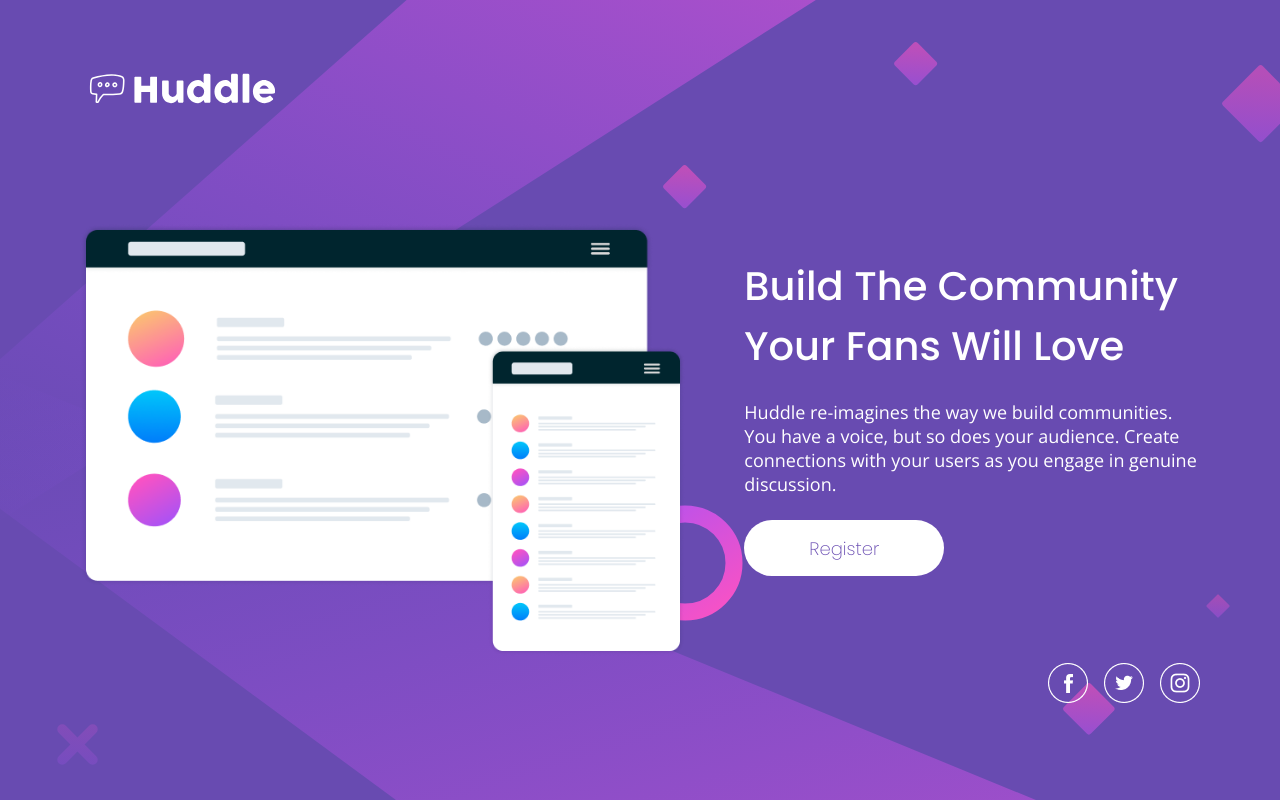
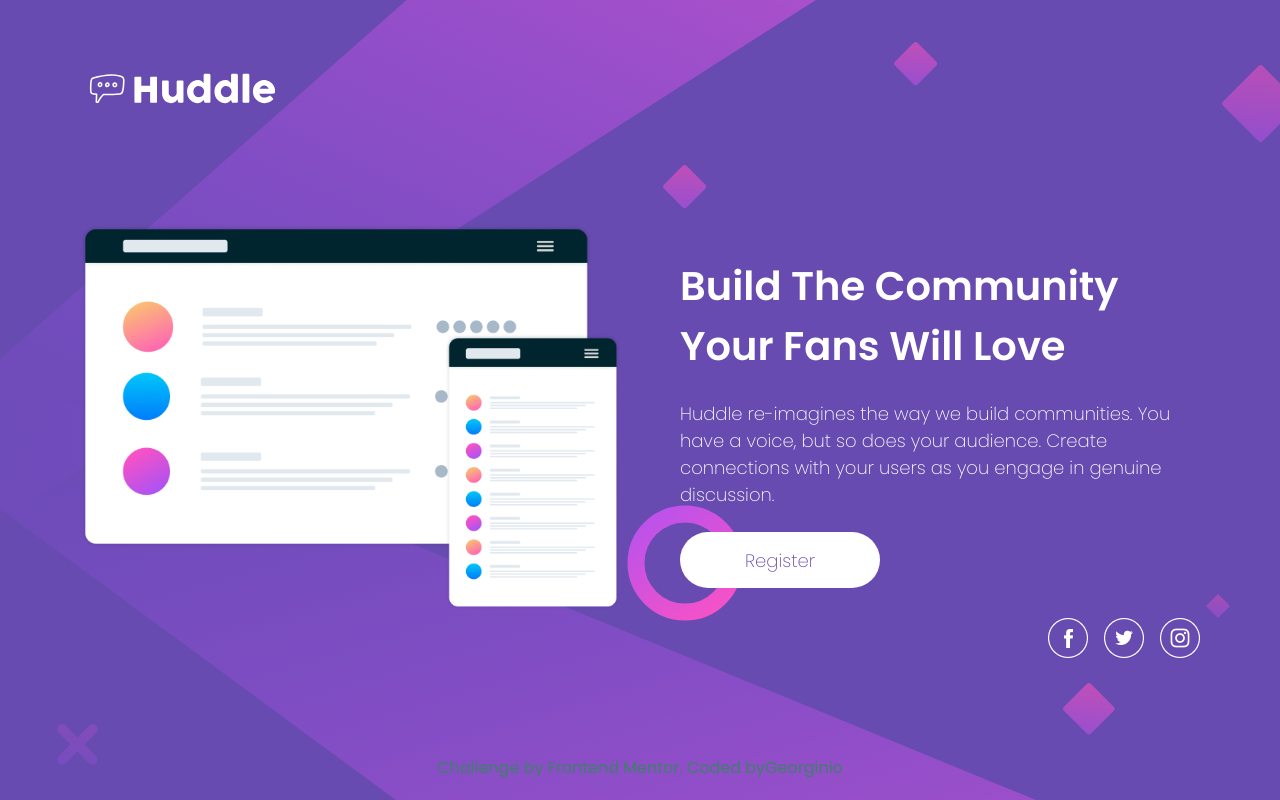
Before and after one commit to Georginio-prod/Huddle-landing-page, a website built with Vite: page index.html in a window 1280 px wide. Built offline with nearby package versions, Linux system fonts and the light colour scheme.

Commit message:
add the link for my github page

```diff
--- a/index.html
+++ b/index.html
@@ -53,5 +53,20 @@
         </div>
       </div>
     </div>
+
+    <div class="attribution">
+      Challenge by
+      <a
+        href="https://www.frontendmentor.io/challenges/huddle-landing-page-with-a-single-introductory-section-B_2Wvxgi0"
+        target="_blank"
+        style="text-decoration: none"
+        >&nbsp;Frontend Mentor</a
+      >. Coded by
+      <a
+        href="https://github.com/Georginio-prod/Huddle-landing-page"
+        style="text-decoration: none"
+        >Georginio</a
+      >
+
   </body>
 </html>
--- a/sass/style.scss
+++ b/sass/style.scss
@@ -121,20 +121,22 @@ body {
 }
 
 .content__texte {
-  width: 520px;
+  width: 100%;
+  max-width: 520px;
   margin-top: 32px;
 }
 
 .h1 {
   font-size: 40px;
   margin-bottom: 24px;
-  font-weight: 500;
+  font-weight: 600;
 }
 
 .h3 {
   font-size: 18px;
   margin-bottom: 24px;
-  font-family: "Open Sans";
+  font-weight: 300;
+
 }
 
 .btn {
@@ -173,3 +175,28 @@ body {
   opacity: 0.5;
   background-color: #FF52C1;
 }
+
+
+
+.attribution {
+    display: flex;
+    justify-content: center;
+    color: #3D8168;
+    position: absolute;
+    bottom: 20px;
+    width: 100%;
+    text-align: center;
+}
+
+.attribution a {
+    text-decoration: none;
+    color: inherit;
+}
+
+.attribution a:visited {
+    color: rgb(23, 150, 61); /* Couleur des liens visités */
+}
+
+.attribution a:hover {
+    color: rgb(102, 11, 11); /* Couleur des liens au survol */
+}
```
Also changed, not shown: readme.md.
